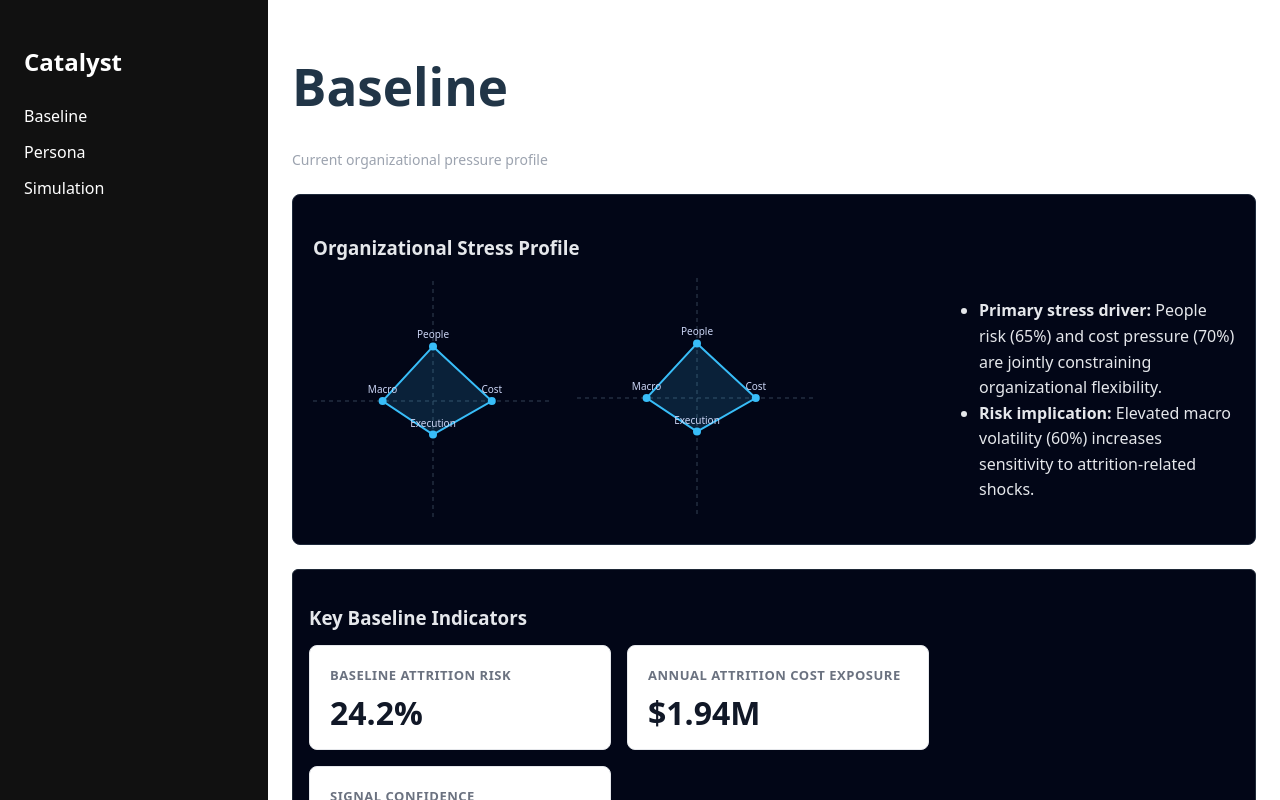
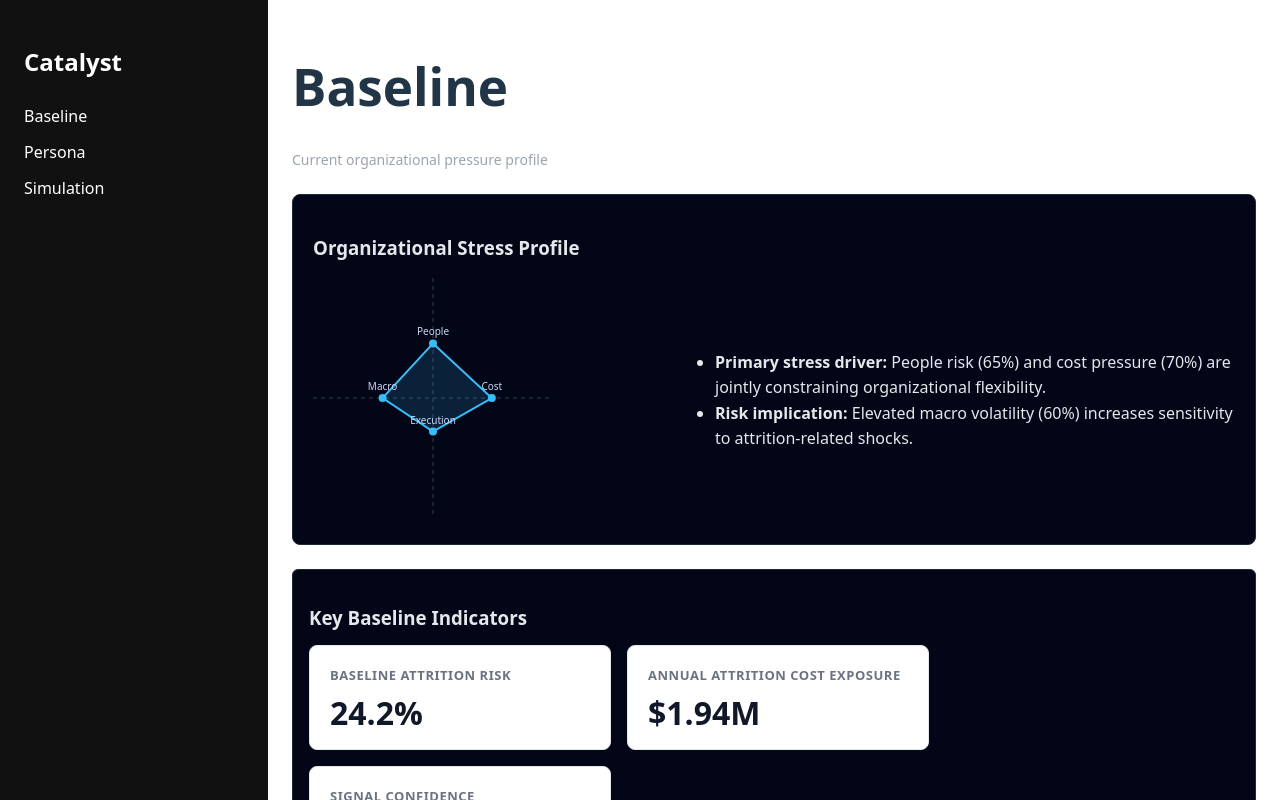
Before and after one commit to prasadbng-art/the-catalyst, a React (Vite) app in the folder catalyst_v1/catalyst-api/catalyst-ui/: page /baseline in a window 1280 px wide. Shown: the top 800 px of the page. Built offline with nearby package versions, Linux system fonts and the light colour scheme.

Commit message:
removing double render

```diff
--- a/catalyst_v1/catalyst-api/catalyst-ui/src/pages/baseline.tsx
+++ b/catalyst_v1/catalyst-api/catalyst-ui/src/pages/baseline.tsx
@@ -91,11 +91,9 @@ function BaselineCanvas({
           alignItems: "center",
         }}
       >
-        <StaticMagicCube stress={stress} />
-         <div style={{ flex: "0 0 360px" }}>
+        <div style={{ flex: "0 0 360px" }}>
           <StaticMagicCube stress={stress} />
         </div>
-
 
         {/* Stress annotations */}
         <div style={{ flex: 1 }}>
```
